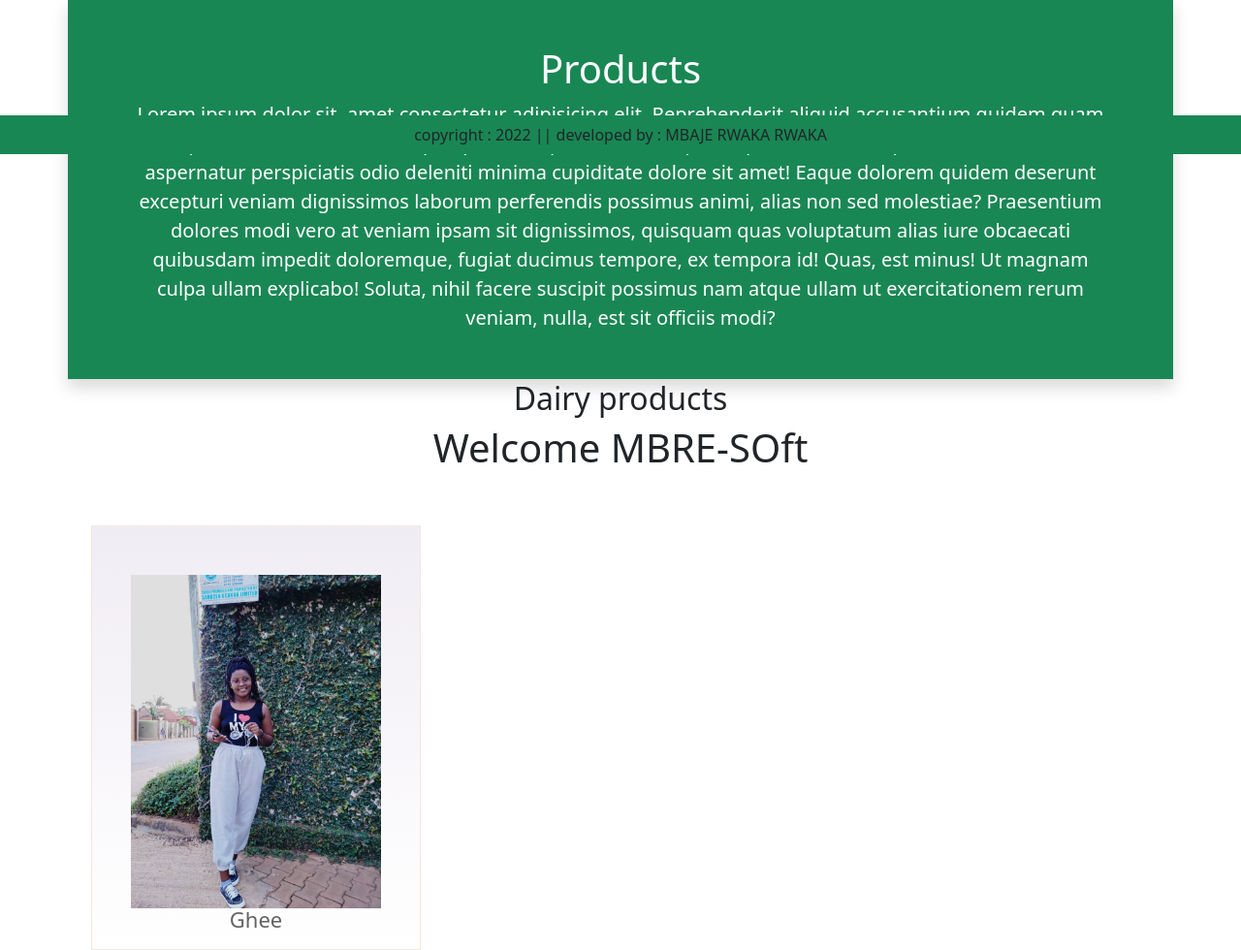
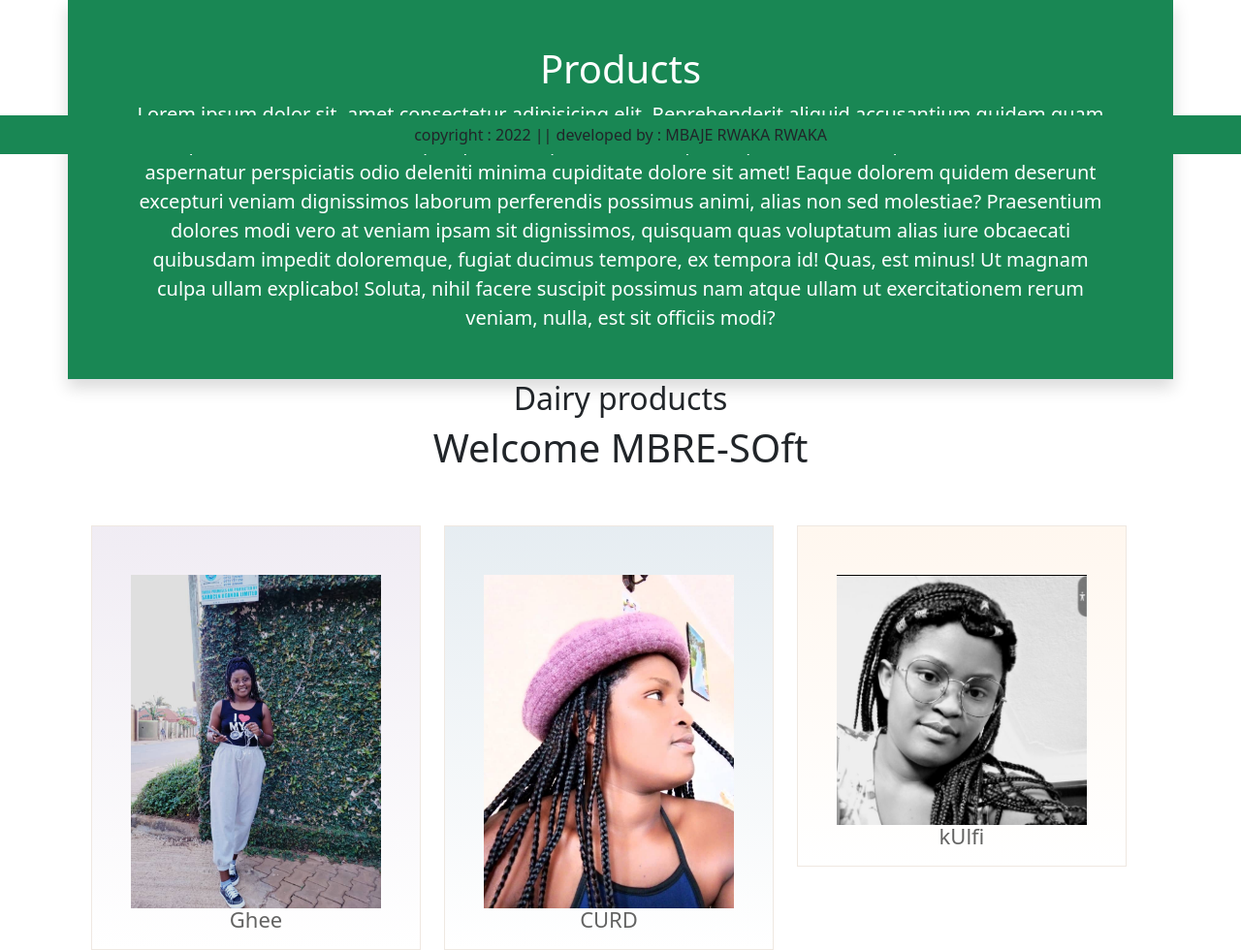
Before and after one commit to MBAJERWAKAERIC/Ecommerce_django, a Django app: page / in a window 1280 px wide. Shown: the part 641-1621 px from the top of the page at 97% size. Run offline with Django 4.2, Linux system fonts and the light colour scheme.

Commit message:
other products

```diff
--- a/ec/app/templates/app/home.html
+++ b/ec/app/templates/app/home.html
@@ -41,13 +41,34 @@
                   <div class="goodnesssec buttermilk smbg">
                      <a href="#" >
                          <div class="goodnessseccont text-center">
-                            <img src="{% static 'app/images/product/yvette.jpg' %}" class="img-responsive" alt="">
+                            <img src="{% static 'app/images/product/yvette.jpg' %}" class="img-responsive center-block" alt="">
                             <p class="mlkpro">Ghee</p>
                          </div>
                         </a>
+                    </div>
+             </div>
+
+             <div class="col-md-4 col-sm-4 mi-go wow fadeInup" data-wow-duration="1s" data-wow-delay="0.6s" style="animation-duration:1s; animation-delay: 0.6s; animation-name: none ">
+                <div class="goodnesssec buttermilk curdbgpro">
+                   <a href="#" >
+                       <div class="goodnessseccont text-center">
+                          <img src="{% static 'app/images/product/Yvette1.jpg' %}" class="img-responsive center-block" alt="">
+                          <p class="mlkpro">CURD</p>
+                       </div>
+                      </a>
                   </div>
-             </div>
-            </div>
-        </div>
+           </div>
+
+           <div class="col-md-4 col-sm-4 mi-go wow fadeInup" data-wow-duration="1s" data-wow-delay="0.6s" style="animation-duration:1s; animation-delay: 0.6s; animation-name: none ">
+            <div class="goodnesssec buttermilk buttermilk">
+               <a href="#" >
+                   <div class="goodnessseccont text-center">
+                      <img src="{% static 'app/images/product/Yvette 2.jpg' %}" class="img-responsive center-block" alt="">
+                      <p class="mlkpro">kUlfi</p>
+                   </div>
+                  </a>
+              </div>
+         </div>
+     </div>
 
 {% endblock main-content %}
```
Also changed, not shown: ec/app/static/app/images/product/Yvette 2.jpg (added), ec/app/static/app/images/product/Yvette1.jpg (added).
